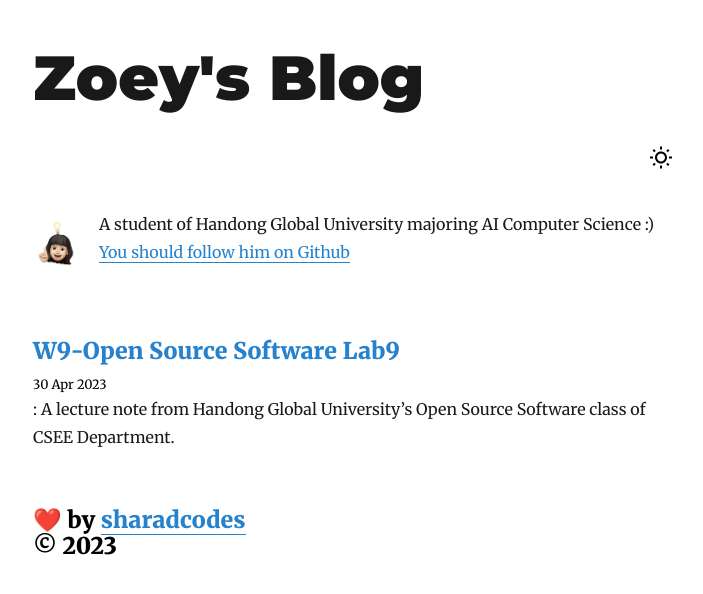
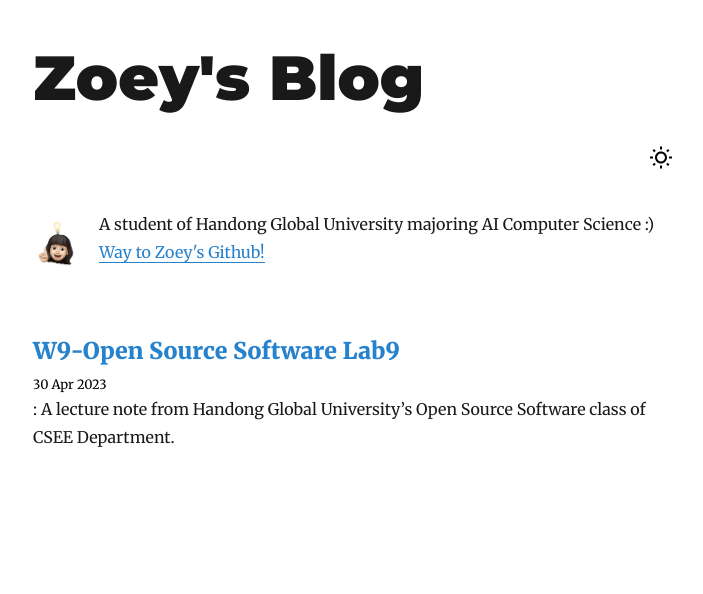
Before and after one commit to zoeyoon/ossBlog, a Jekyll site: the page built from index.md, in a window 1280 px wide. Shown: the top 594 px of the page, without its empty margins (287-990 px from the left). Built offline with Jekyll 4.4.1, drawn with Linux system fonts in a browser that asks for light colours; emoji names are drawn with the system emoji font.

Commit message:
few modifications

```diff
--- a/_includes/header.html
+++ b/_includes/header.html
@@ -1,18 +1,16 @@
 <header>
   <a href="{{site.baseurl}}/">
-    <h1>
-      {{site.title}}
-    </h1>
+    <h1>{{site.title}}</h1>
   </a>
   <div class="dmode">
     <img src="{{site.baseurl}}/assets/icons/sun.svg" alt="" />
   </div>
   <section>
     <img src="{{site.author.image}}" alt="{{site.author.name}}" />
-    <p style="-moz-user-select: none; user-select: none;">
+    <p style="-moz-user-select: none; user-select: none">
       {{site.author.bio}}
       <a href="https://github.com/{{site.author.github}}"
-        >You should follow him on Github</a
+        >Way to Zoey's Github!</a
       >
     </p>
   </section>
--- a/_layouts/home.html
+++ b/_layouts/home.html
@@ -9,13 +9,10 @@
         <div class="post">
           <a href="{{site.baseurl}}{{post.url}}"><h3>{{post.title}}</h3></a>
           <small>{{post.date|date_to_string}}</small>
-          <p>
-            {{post.content|truncate: 120}}
-          </p>
+          <p>{{post.content|truncate: 120}}</p>
         </div>
         {% endfor %}
       </section>
-      {% include footer.html %}
     </main>
   </body>
 </html>
```
